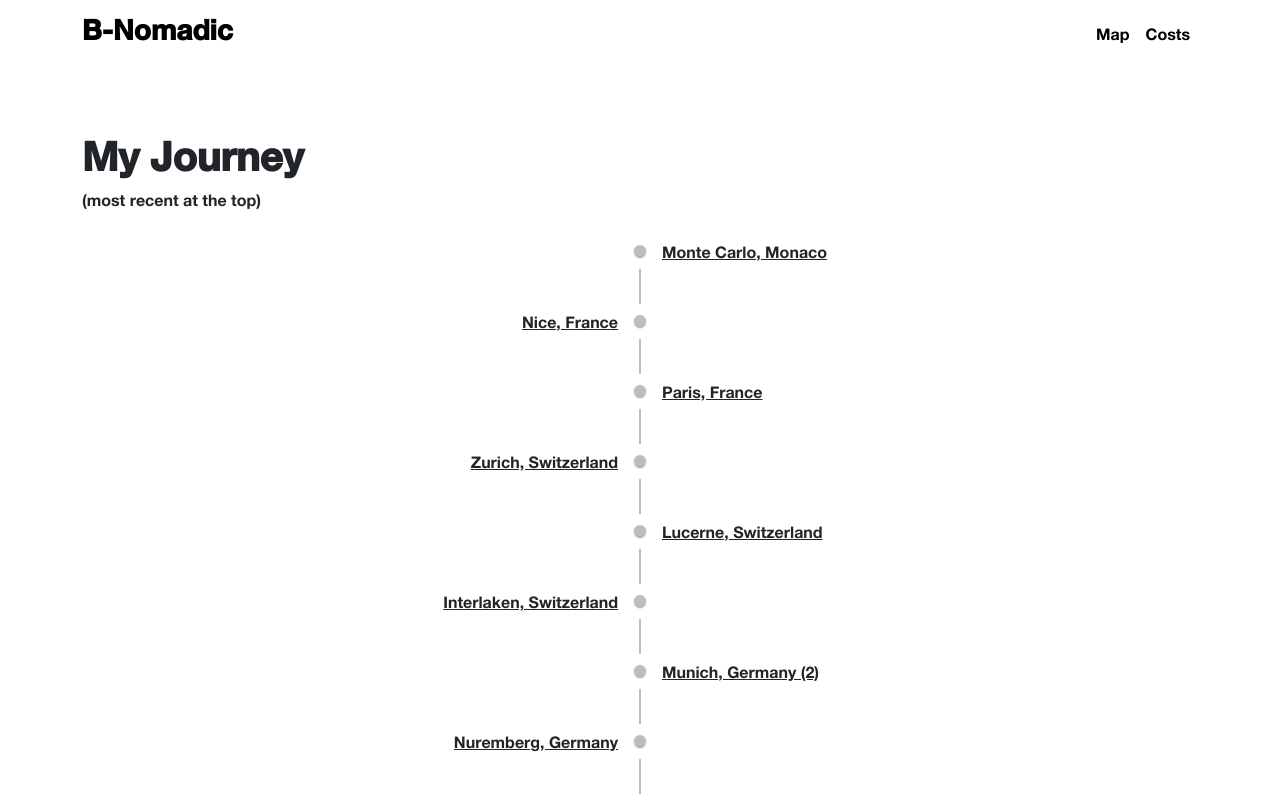
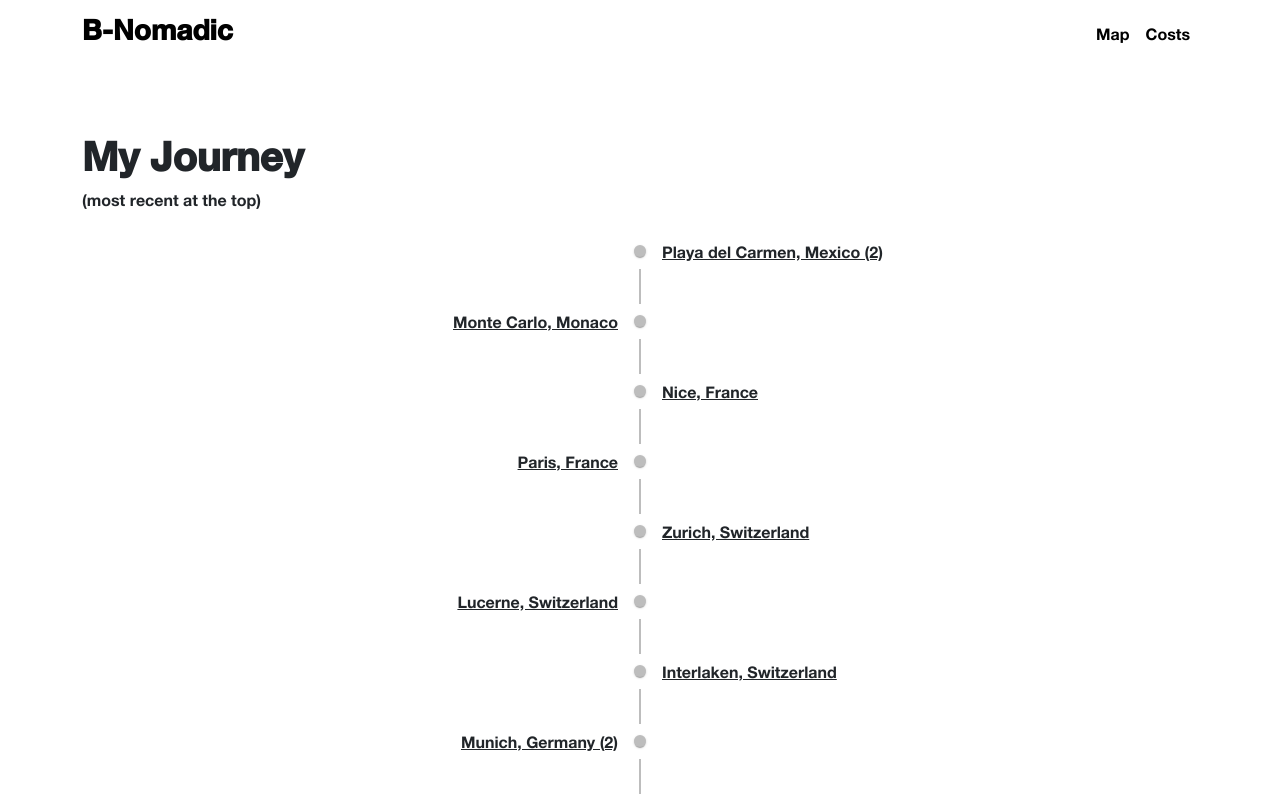
Before and after one commit to acuteengle/digital-nomad, a React (Create React App) app: page / in a window 1280 px wide. Shown: the top 800 px of the page. Built offline with nearby package versions, Linux system fonts and the light colour scheme.

Commit message:
PlayaDelCarmen2

```diff
--- a/src/AppConstants.js
+++ b/src/AppConstants.js
@@ -1,5 +1,23 @@
 // newer locations at the front of the array
 export const LOCATIONS = [
+  {
+    shortTrip: true,
+    key: "PlayaDelCarmen2",
+    city: "Playa del Carmen",
+    country: "Mexico (2)",
+    lattitude: 20.62955,
+    longitude: -88.07388,
+    arrivalDay: "2022-12-03",
+    departureDay: "2022-12-11",
+    video: null,
+    map: "https://www.google.com/maps/d/edit?mid=1uMiyc_1DfUAac3eYFNjUyCE5a44-t9nJ&usp=sharing",
+    blogPost: null,
+    personalInstagramPost: null, // acuteengle
+    photosPost: null, // b.engphotography
+    dancePost: null, // instagram reel
+    housing: null,
+    spending: null,
+  },
   {
     shortTrip: true,
     key: "Monte Carlo",
```
